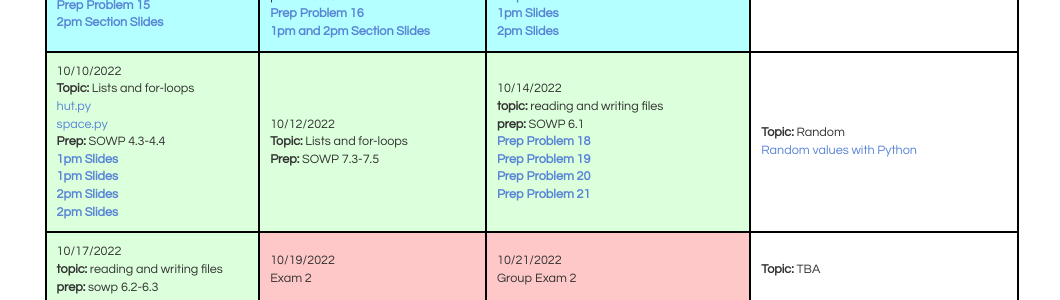
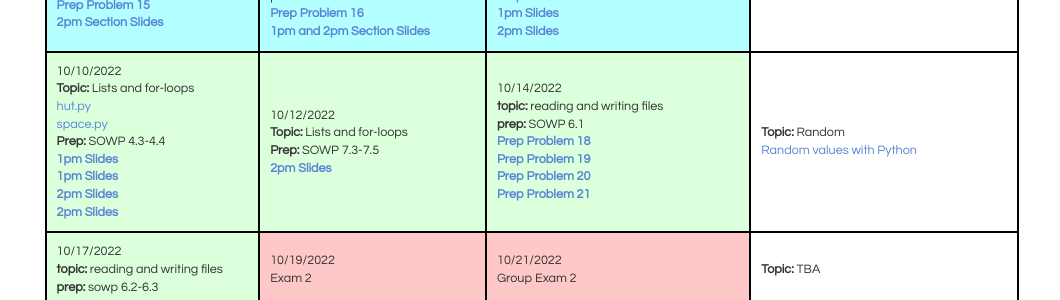
Before and after one commit to bddicken/cs110fall2022website, a Jekyll site: the page built from schedule/index.md, in a window 1280 px wide. Shown: the part 1221-1521 px from the top of the page, without its empty margins (108-1168 px from the left). Built offline with Jekyll 4.4.1, drawn with Linux system fonts in a browser that asks for light colours.

Commit message:
added link to slides

```diff
--- a/schedule/index.md
+++ b/schedule/index.md
@@ -278,6 +278,7 @@ The <b>Prep</b> for each day indicates the work you need to have completed <b>BE
     10/12/2022 <br/>
     <b>Topic:</b> Lists and for-loops <br/>
     <b>Prep:</b> SOWP 7.3-7.5 <br/>
+    <a href="./slides/22-lists-flash-cards-AP-before.pdf"><b>2pm Slides</b></a> <br/>
   </td>
   <td class="topic-general">
     10/14/2022 <br/>
```
